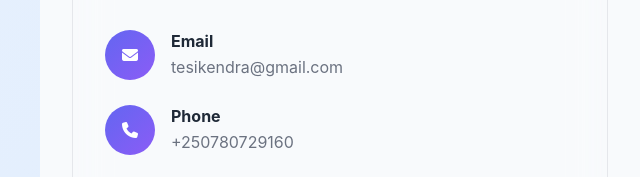
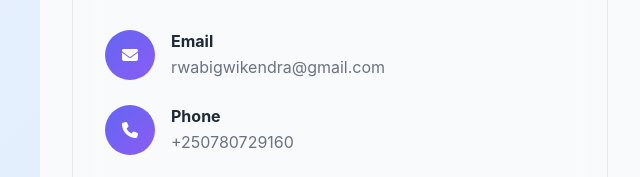
Before and after one commit to rutayisirekendra/portfolio, a plain HTML site: page index.html in a window 1280 px wide. Shown: the part 3459-3636 px from the top of the page, 0-640 px from the left. Drawn offline with Linux system fonts and the light colour scheme.

Commit message:
Update index.html

```diff
--- a/index.html
+++ b/index.html
@@ -1083,7 +1083,7 @@
                         <i class="fas fa-envelope"></i>
                         <div>
                             <strong style="color: var(--text-primary);">Email</strong>
-                            <p style="color: var(--text-secondary); margin: 0;">tesikendra@gmail.com</p>
+                            <p style="color: var(--text-secondary); margin: 0;">rwabigwikendra@gmail.com</p>
                         </div>
                     </div>
 
```
